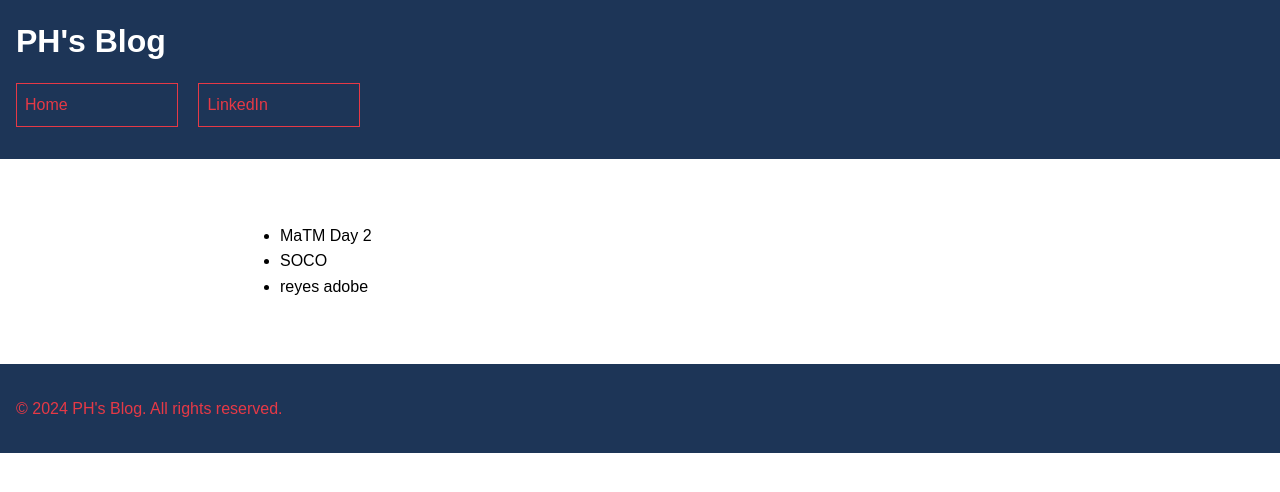
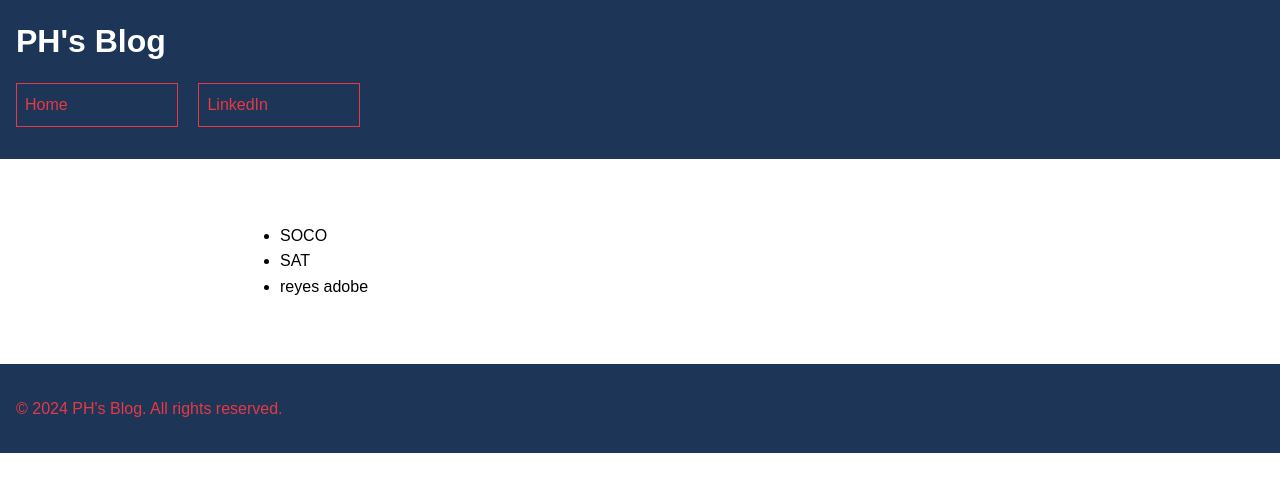
Before and after one commit to CaptainSapphire/PH-s-Blog, a Jekyll site: the page built from Post-ideas.md, in a window 1280 px wide. Shown: the top 492 px of the page. Built offline with Jekyll 4.4.1, drawn with Linux system fonts in a browser that asks for light colours; our own code applies the rules of GitHub Pages for plain Markdown files.

Commit message:
Update Post-ideas.md

```diff
--- a/Post-ideas.md
+++ b/Post-ideas.md
@@ -1,3 +1,3 @@
-- MaTM Day 2
 - SOCO
+- SAT
 - reyes adobe
```
